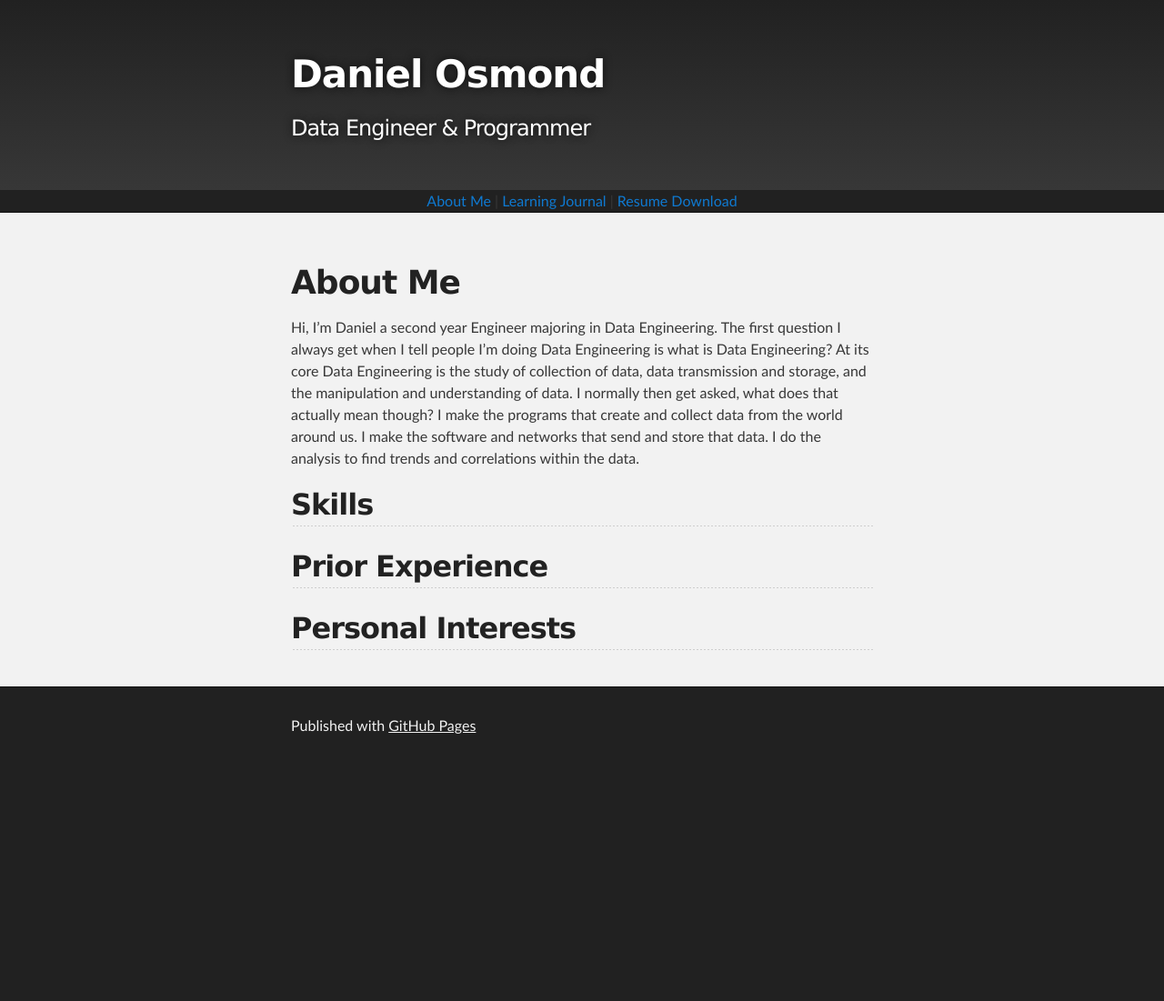
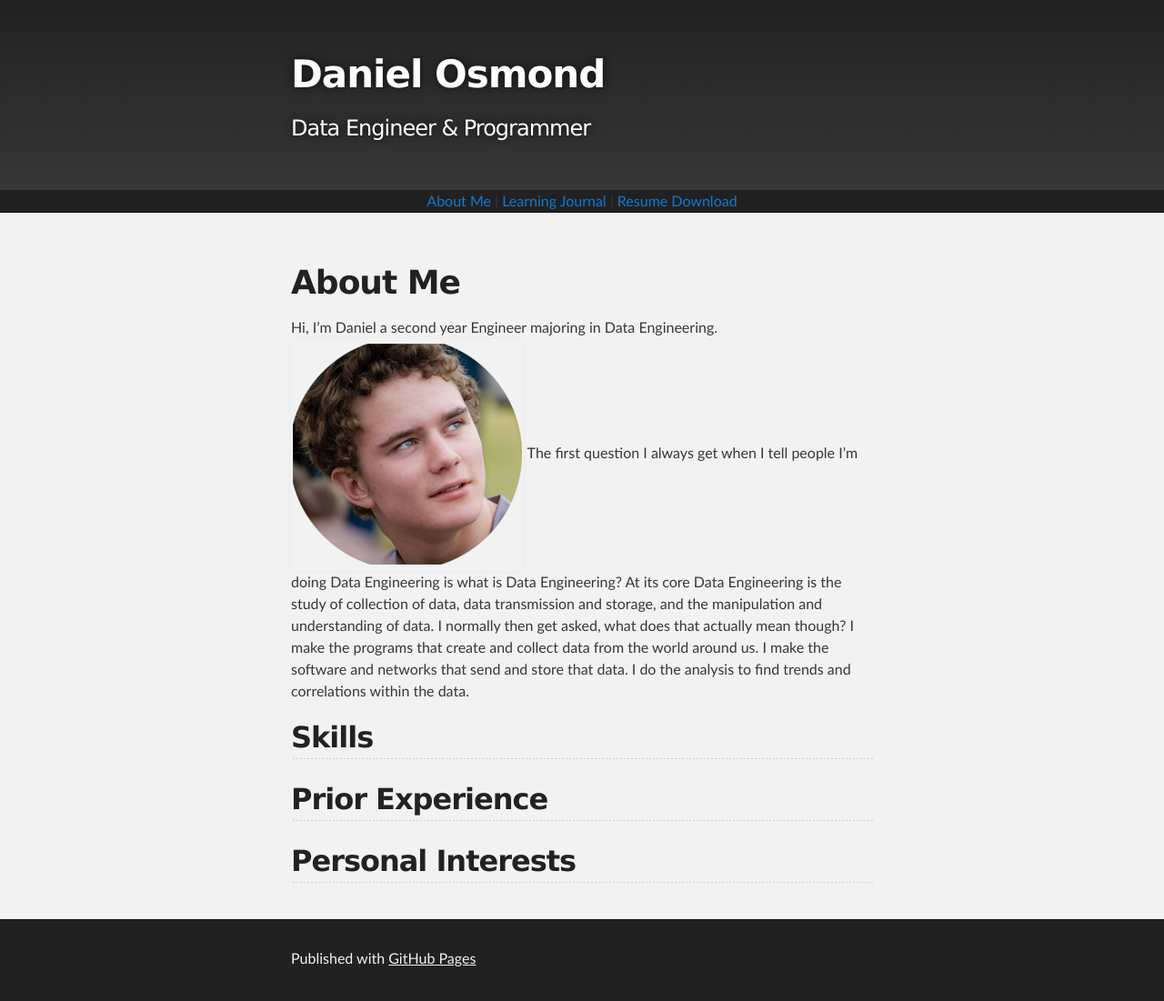
Before and after one commit to 13197963/13197963.github.io, a Jekyll site: the page built from index.md, in a window 1280 px wide. Shown: the whole page at 91% size. Built offline with Jekyll 4.4.1, drawn with Linux system fonts in a browser that asks for light colours; our own code applies the rules of GitHub Pages for plain Markdown files; before the commit the page ends 900 px from its top, so only the background shows below that.

Commit message:
Update index.md

```diff
--- a/index.md
+++ b/index.md
@@ -3,7 +3,7 @@ layout: default
 ---
 # About Me
 
-Hi, I'm Daniel a second year Engineer majoring in Data Engineering.
+Hi, I'm Daniel a second year Engineer majoring in Data Engineering.                                                                             ![Photo](./assets/images/Website_Photo.png)
 The first question I always get when I tell people I'm doing Data Engineering is what is Data Engineering?
 At its core Data Engineering is the study of collection of data, data transmission and storage, and the manipulation and understanding of data.
 I normally then get asked, what does that actually mean though?
```
